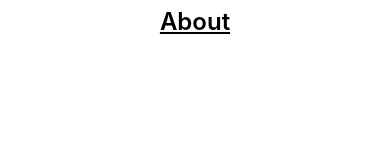
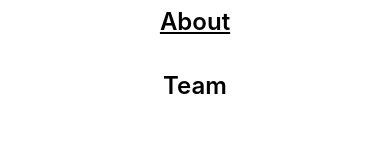
Before and after one commit to aisafetyuw/waisi.org, a Next.js app: page /about in a window 390 px wide. Both pictures are taken after a click on the element 346 px from the left and 57 px from the top of the page. Shown: the part 194-354 px from the top of the page. Built offline with nearby package versions, Linux system fonts and the light colour scheme.

Commit message:
Fix mobile nav

```diff
--- a/src/components/nav.tsx
+++ b/src/components/nav.tsx
@@ -13,6 +13,8 @@ function MobileNav({open, setOpen, pathname}: MobileNavProps) {
       <div className="flex flex-col justify-center items-center mt-28">
         <a href="/" className={`text-2xl font-semibold my-4 ${pathname=="/" ? "underline" : ""}`}>Home</a>
         <a href="/about" className={`text-2xl font-semibold my-4 ${pathname=="/about" ? "underline" : ""}`}>About</a>
+        {/* <a href="/programming" className={`text-2xl font-semibold my-4 ${pathname=="/programming" ? "underline" : ""}`}>Programming</a> */}
+        <a href="/team" className={`text-2xl font-semibold my-4 ${pathname=="/team" ? "underline" : ""}`}>Team</a>
       </div>
     </div>
   )
@@ -48,8 +50,8 @@ export default function Nav() {
         <div className="flex items-center justify-end space-x-4 p-8 text-lg font-semibold underline-offset-8 z-50 md:flex hidden">
           <Link href="/" className={`p-2 ${pathname=="/" ? "underline" : ""}`}>Home</Link>
           <Link href="/about" className={`p-2 ${pathname=="/about" ? "underline" : ""}`}>About</Link>
+          {/* <Link href="/programming" className={`p-2 ${pathname=="/programming" ? "underline" : ""}`}>Programming</Link> */}
           <Link href="/team" className={`p-2 ${pathname=="/team" ? "underline" : ""}`}>Team</Link>
-          {/* <Link href="/programming" className={`p-2 ${pathname=="/programming" ? "underline" : ""}`}>Programming</Link> */}
         </div>
 
         <div className="w-4/5 md:hidden flex justify-end p-8 items-center">
```
Also changed, not shown: src/app/about/page.tsx (+3 -4 lines).
